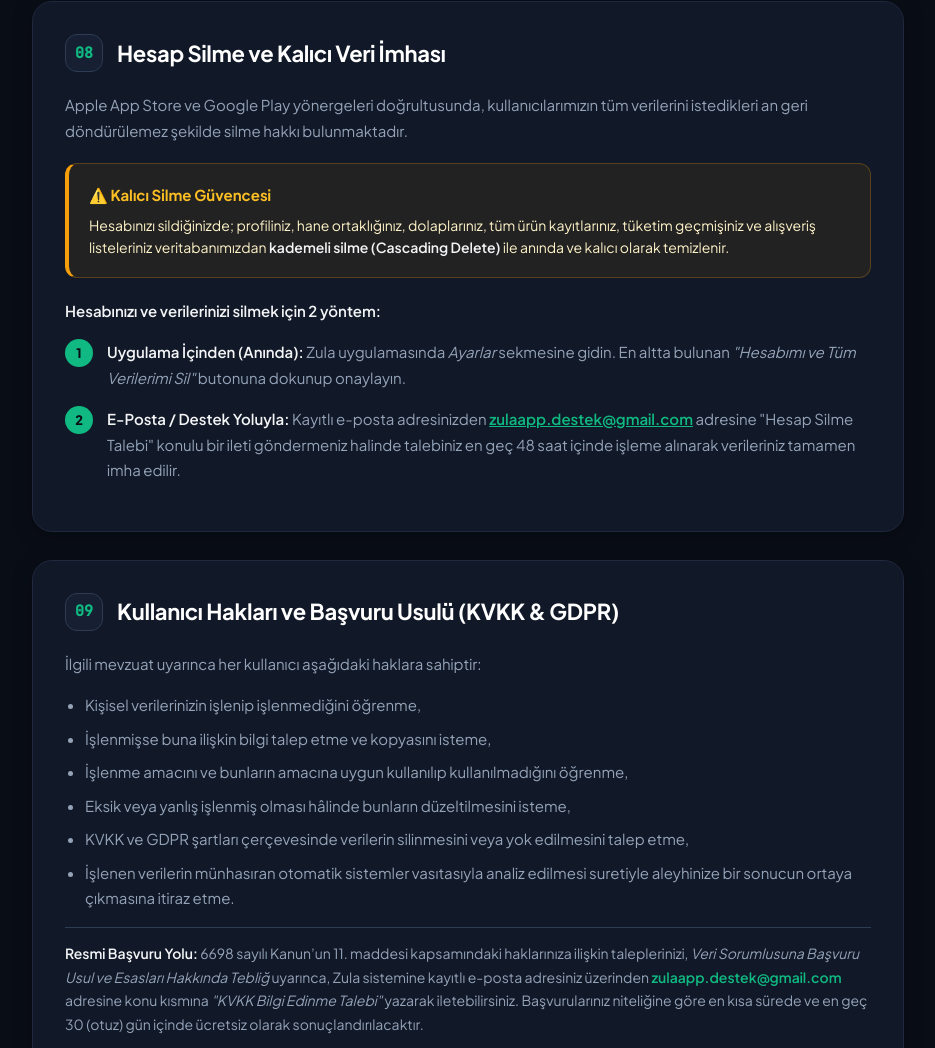
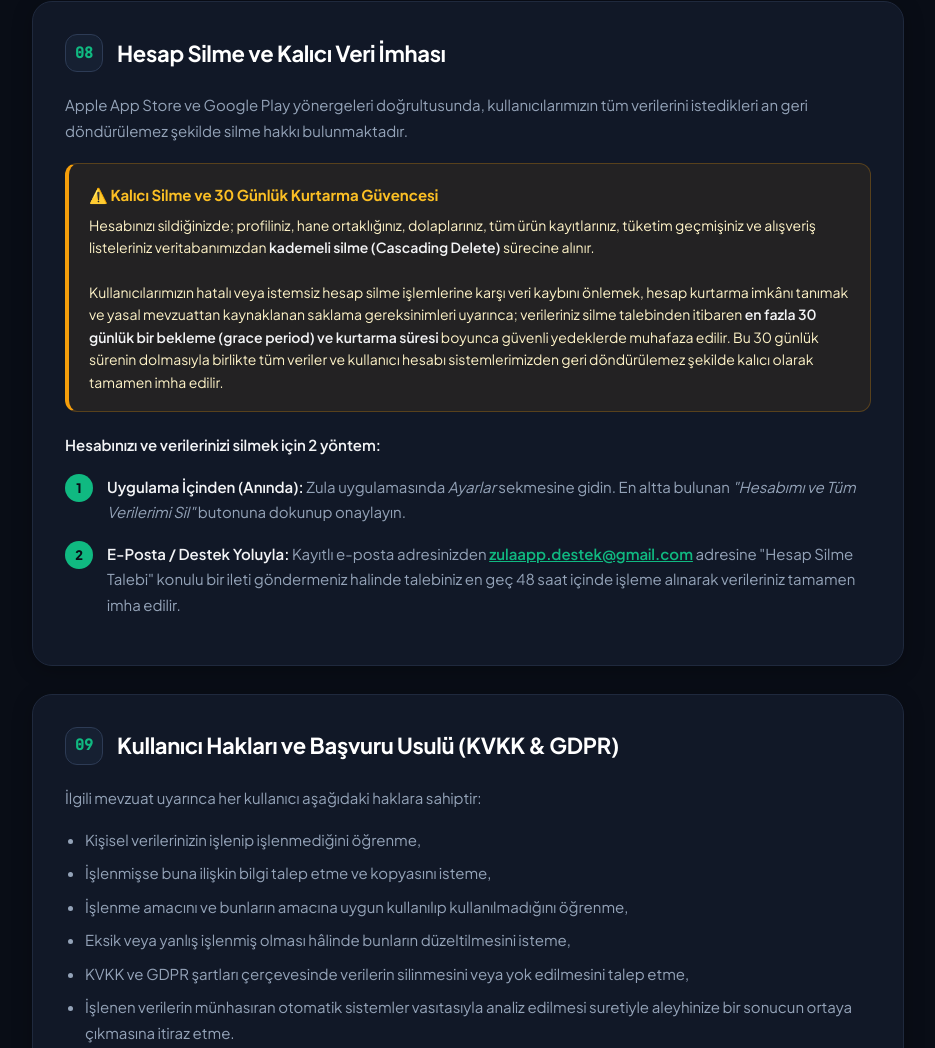
Before and after one commit to TheAlakar/legal, a plain HTML site: page index.html in a window 1280 px wide. Shown: the part 5558-6606 px from the top of the page, without its empty margins (172-1107 px from the left). Drawn offline with Linux system fonts and the light colour scheme.

Commit message:
Add files via upload

```diff
--- a/index.html
+++ b/index.html
@@ -649,9 +649,10 @@
       </p>
 
       <div class="callout callout-warning">
-        <h4>⚠️ Kalıcı Silme Güvencesi</h4>
+        <h4>⚠️ Kalıcı Silme ve 30 Günlük Kurtarma Güvencesi</h4>
         <p>
-          Hesabınızı sildiğinizde; profiliniz, hane ortaklığınız, dolaplarınız, tüm ürün kayıtlarınız, tüketim geçmişiniz ve alışveriş listeleriniz veritabanımızdan <strong>kademeli silme (Cascading Delete)</strong> ile anında ve kalıcı olarak temizlenir.
+          Hesabınızı sildiğinizde; profiliniz, hane ortaklığınız, dolaplarınız, tüm ürün kayıtlarınız, tüketim geçmişiniz ve alışveriş listeleriniz veritabanımızdan <strong>kademeli silme (Cascading Delete)</strong> sürecine alınır.<br><br>
+          Kullanıcılarımızın hatalı veya istemsiz hesap silme işlemlerine karşı veri kaybını önlemek, hesap kurtarma imkânı tanımak ve yasal mevzuattan kaynaklanan saklama gereksinimleri uyarınca; verileriniz silme talebinden itibaren <strong>en fazla 30 günlük bir bekleme (grace period) ve kurtarma süresi</strong> boyunca güvenli yedeklerde muhafaza edilir. Bu 30 günlük sürenin dolmasıyla birlikte tüm veriler ve kullanıcı hesabı sistemlerimizden geri döndürülemez şekilde kalıcı olarak tamamen imha edilir.
         </p>
       </div>
 
@@ -712,7 +713,7 @@
       <div class="callout">
         <h4>📬 Resmi İletişim & Künye Bilgileri</h4>
         <p>
-          <strong>Uygulama Adı:</strong> Zula — Akıllı Kiler & Mutfak Asistanı<br>
+          <strong>Uygulama Adı:</strong> Zula — Akıllı Dolap ve Mutfak Asistanı<br>
           <strong>Veri Sorumlusu / Geliştirici:</strong> Ali Aytaç KARABUDAK<br>
           <strong>Resmi Tebligat Adresi (UETS):</strong> 16800-08457-54181 (Ulusal Elektronik Tebligat Sistemi / Türkiye)<br>
           <strong>Destek & İletişim E-posta:</strong> <a href="mailto:zulaapp.destek@gmail.com" style="color:#d1fae5; text-decoration:underline;">zulaapp.destek@gmail.com</a><br>
```
